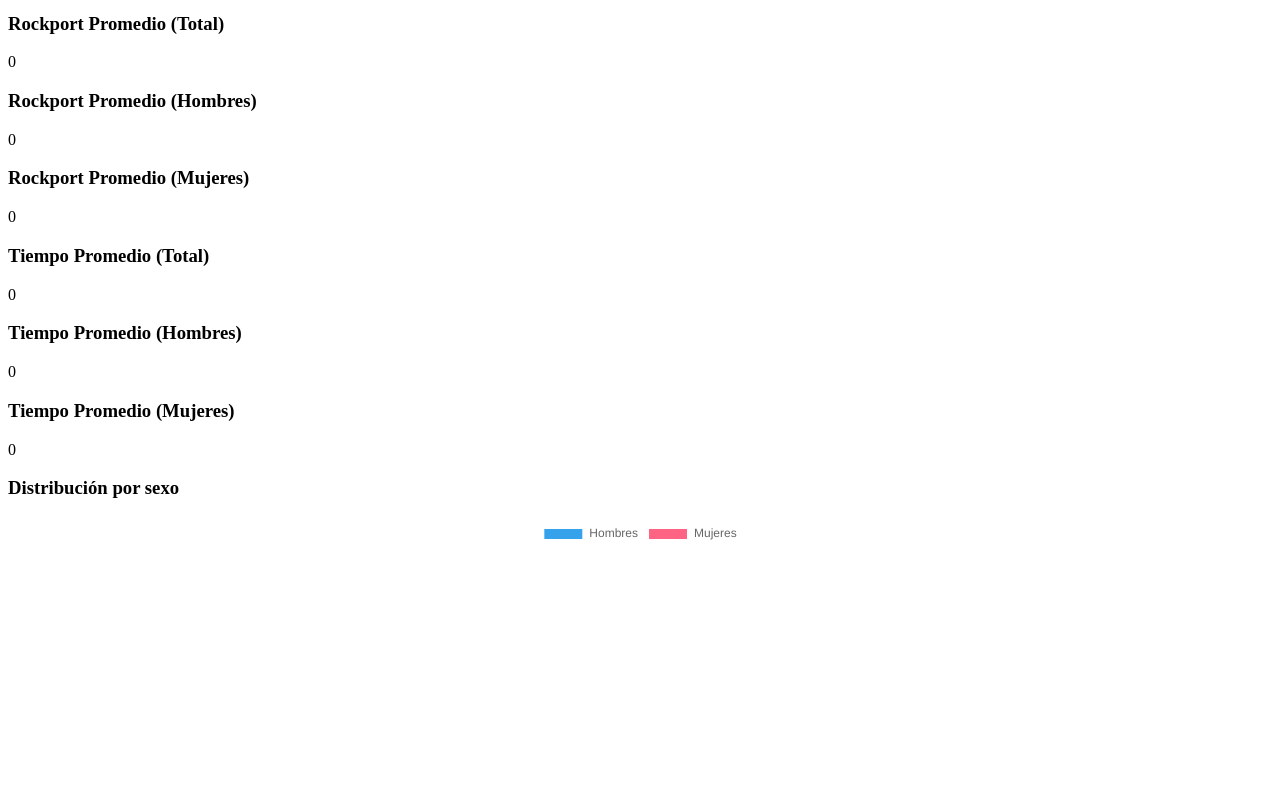
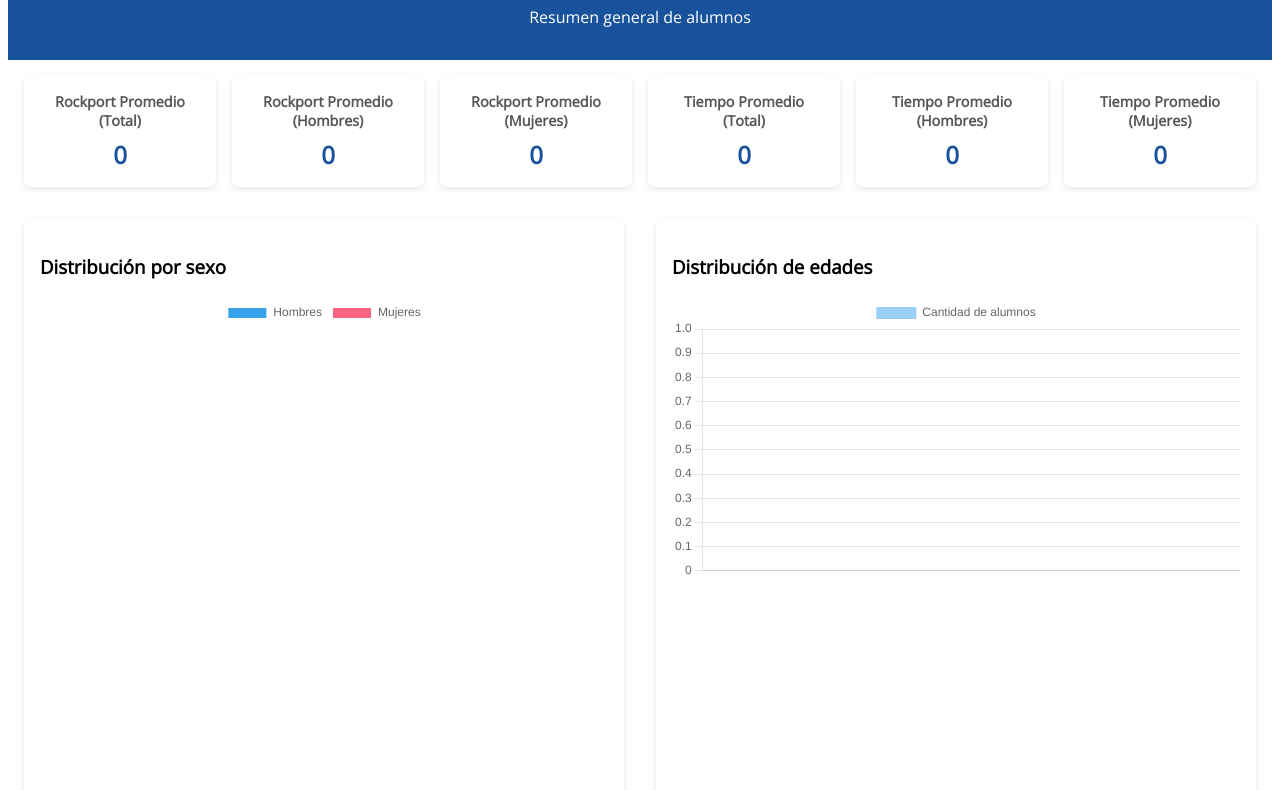
Before and after one commit to Champico/test-rocksport, a website: page estadisticas/index.html in a window 1280 px wide. Shown: the part 104-894 px from the top of the page. Drawn offline with nearby package versions, Linux system fonts and the light colour scheme; no server answers.

Commit message:
feat: add styles and functionality to stadistics page

```diff
--- a/estadisticas/index.html
+++ b/estadisticas/index.html
@@ -8,7 +8,8 @@
     <!-- Chart.js CDN -->
     <script src="https://cdn.jsdelivr.net/npm/chart.js"></script>
 
-    <link rel="stylesheet" href="styles.css">
+    <link rel="stylesheet" href="style.css">
+    <script src="/consumeApi/consumo.js"></script>
 </head>
 <body>
 
--- a/estadisticas/style.css
+++ b/estadisticas/style.css
@@ -1,12 +1,10 @@
-* {
-    box-sizing: border-box;
-    font-family: Arial, sans-serif;
+@font-face {
+    font-family: "OpenSans";
+    src: url("/src/OpenSans-Regular.ttf") format("truetype");
 }
 
-body {
-    margin: 0;
-    background: #f4f6f8;
-    color: #333;
+*{
+    font-family: "OpenSans", sans-serif;
 }
 
 header {
--- a/src/style.css
+++ b/src/style.css
@@ -1,6 +1,6 @@
 @font-face {
     font-family: "OpenSans";
-    src: url("OpenSans-Regular.ttf") format("truetype");
+    src: url("/src/OpenSans-Regular.ttf") format("truetype");
 }
 
 :root {
```
